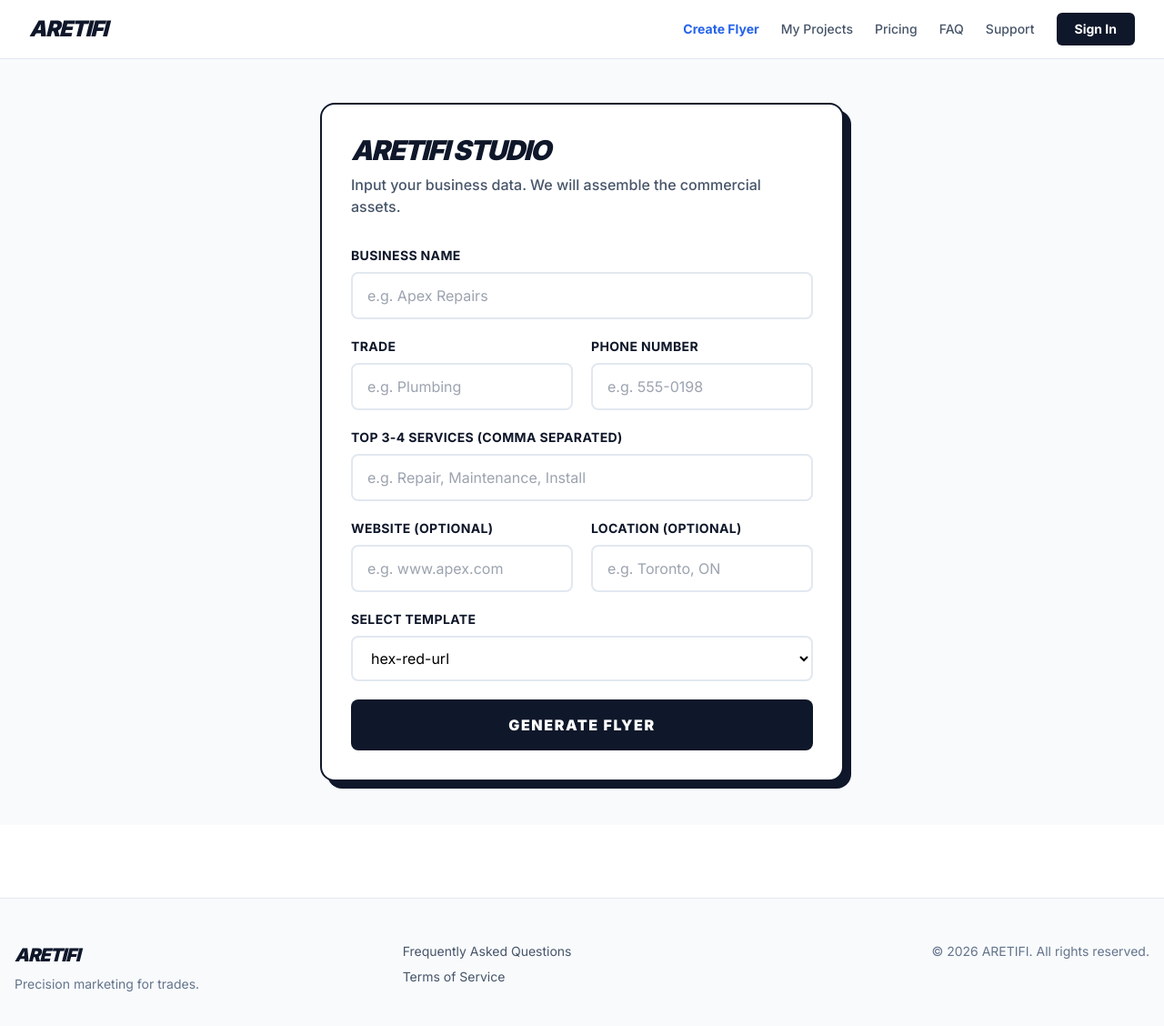
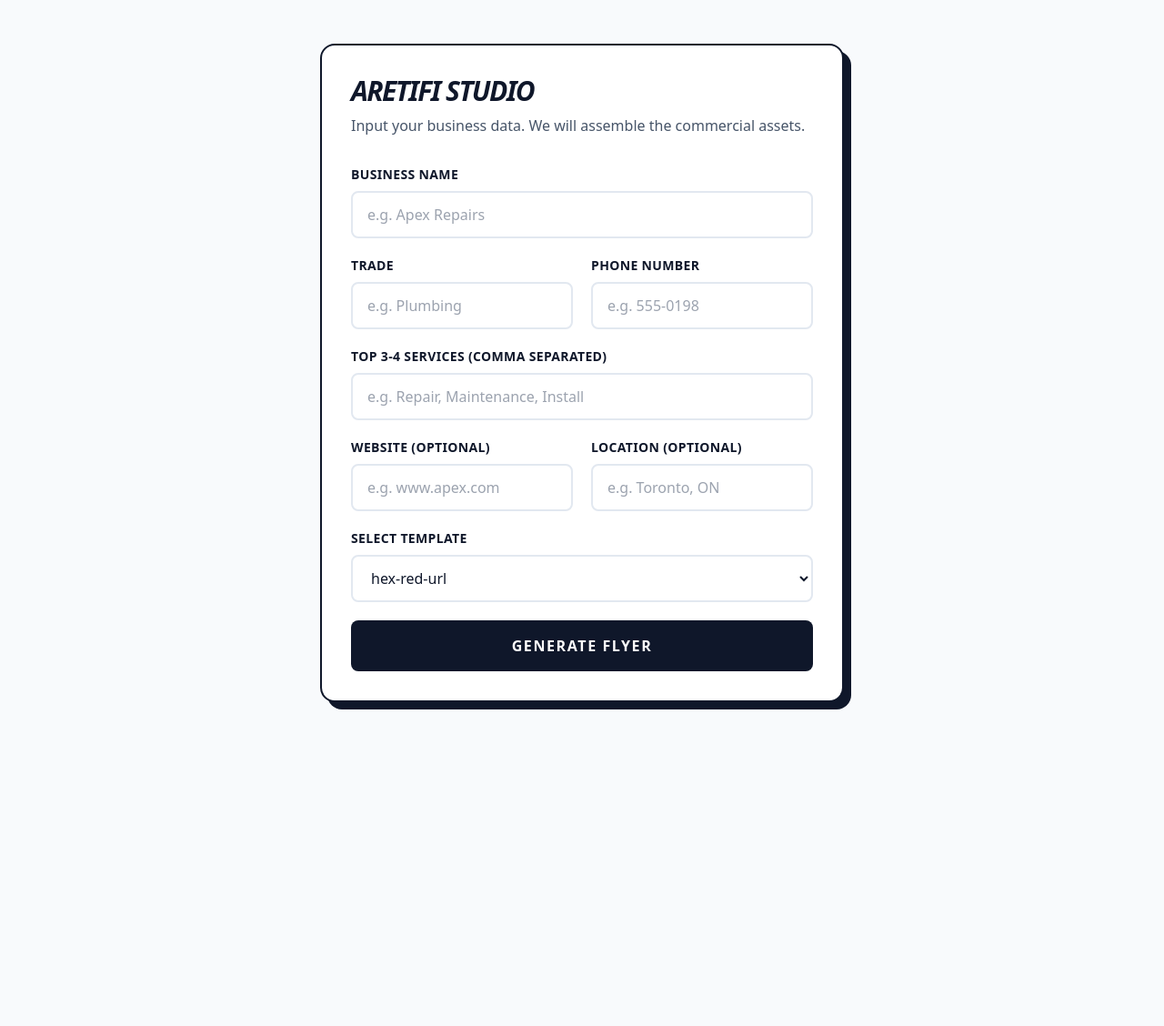
Before and after one commit to jakejmanley-collab/local-service-ads, a Next.js app: page /preview in a window 1280 px wide. Shown: the top 1128 px of the page at 91% size. After the commit the page ends 820 px from the top, so only its background shows below. Built offline with nearby package versions, Linux system fonts and the light colour scheme.

Commit message:
Update layout.tsx

```diff
--- a/app/layout.tsx
+++ b/app/layout.tsx
@@ -1,12 +1,9 @@
+import type { Metadata } from 'next';
 import './globals.css';
-import { Inter } from 'next/font/google';
-import Link from 'next/link';
 
-const inter = Inter({ subsets: ['latin'] });
-
-export const metadata = {
-  title: 'Aretifi | High-End Contractor Flyers',
-  description: 'Precision marketing assets for local service professionals.',
+export const metadata: Metadata = {
+  title: 'Aretifi Studio | Commercial Asset Generator',
+  description: 'Generate high-end local service ads instantly.',
 };
 
 export default function RootLayout({
@@ -16,70 +13,17 @@ export default function RootLayout({
 }) {
   return (
     <html lang="en">
-      <body className={inter.className}>
-        <nav className="border-b border-slate-200 bg-white/80 backdrop-blur-md sticky top-0 z-50">
-          <div className="max-w-7xl mx-auto px-4 sm:px-6 lg:px-8">
-            <div className="flex justify-between h-16 items-center">
-
-              {/* BRAND LOGO */}
-              <div className="flex-shrink-0">
-                <Link href="/" className="group">
-                  <span className="font-black text-2xl tracking-tighter text-slate-900 uppercase italic transition-all group-hover:text-blue-600">
-                    ARETIFI
-                  </span>
-                </Link>
-              </div>
-
-              {/* CENTER/RIGHT NAVIGATION */}
-              <div className="hidden md:flex space-x-6 items-center">
-                {/* Product Links */}
-                <Link href="/create" className="text-sm font-bold text-blue-600 hover:text-blue-700">
-                  Create Flyer
-                </Link>
-                <Link href="/dashboard" className="text-sm font-medium text-slate-600 hover:text-slate-900">
-                  My Projects
-                </Link>
-
-                {/* Informational Links (Restored) */}
-                <Link href="/pricing" className="text-sm font-medium text-slate-600 hover:text-slate-900">
-                  Pricing
-                </Link>
-                <Link href="/faq" className="text-sm font-medium text-slate-600 hover:text-slate-900">
-                  FAQ
-                </Link>
-                <Link href="/support" className="text-sm font-medium text-slate-600 hover:text-slate-900">
-                  Support
-                </Link>
-
-                {/* Account Action */}
-                <Link
-                  href="/login"
-                  className="ml-4 bg-slate-900 text-white px-5 py-2 rounded-md text-sm font-bold hover:bg-slate-800 transition-colors"
-                >
-                  Sign In
-                </Link>
-              </div>
-            </div>
-          </div>
-        </nav>
-
-        <main>{children}</main>
-
-        <footer className="bg-slate-50 border-t border-slate-200 py-12 mt-20">
-          <div className="max-w-7xl mx-auto px-4 grid grid-cols-1 md:grid-cols-3 gap-8">
-            <div>
-              <span className="font-black tracking-tighter text-xl text-slate-900 uppercase italic">ARETIFI</span>
-              <p className="mt-2 text-sm text-slate-500">Precision marketing for trades.</p>
-            </div>
-            <div className="flex flex-col space-y-2">
-              <Link href="/faq" className="text-sm text-slate-600 hover:underline">Frequently Asked Questions</Link>
-              <Link href="/terms" className="text-sm text-slate-600 hover:underline">Terms of Service</Link>
-            </div>
-            <div className="text-sm text-slate-500 md:text-right">
-              © 2026 ARETIFI. All rights reserved.
-            </div>
-          </div>
-        </footer>
+      <head>
+        {/* Google Fonts Import: Ensures Canva font names map perfectly from the CSV */}
+        <link rel="preconnect" href="https://fonts.googleapis.com" />
+        <link rel="preconnect" href="https://fonts.gstatic.com" crossOrigin="anonymous" />
+        <link
+          href="https://fonts.googleapis.com/css2?family=Montserrat:ital,wght@0,100..900;1,100..900&family=Roboto:ital,wght@0,100;0,300;0,400;0,500;0,700;0,900;1,100;1,300;1,400;1,500;1,700;1,900&display=swap"
+          rel="stylesheet"
+        />
+      </head>
+      <body className="bg-slate-50 text-slate-900 antialiased">
+        {children}
       </body>
     </html>
   );
```
